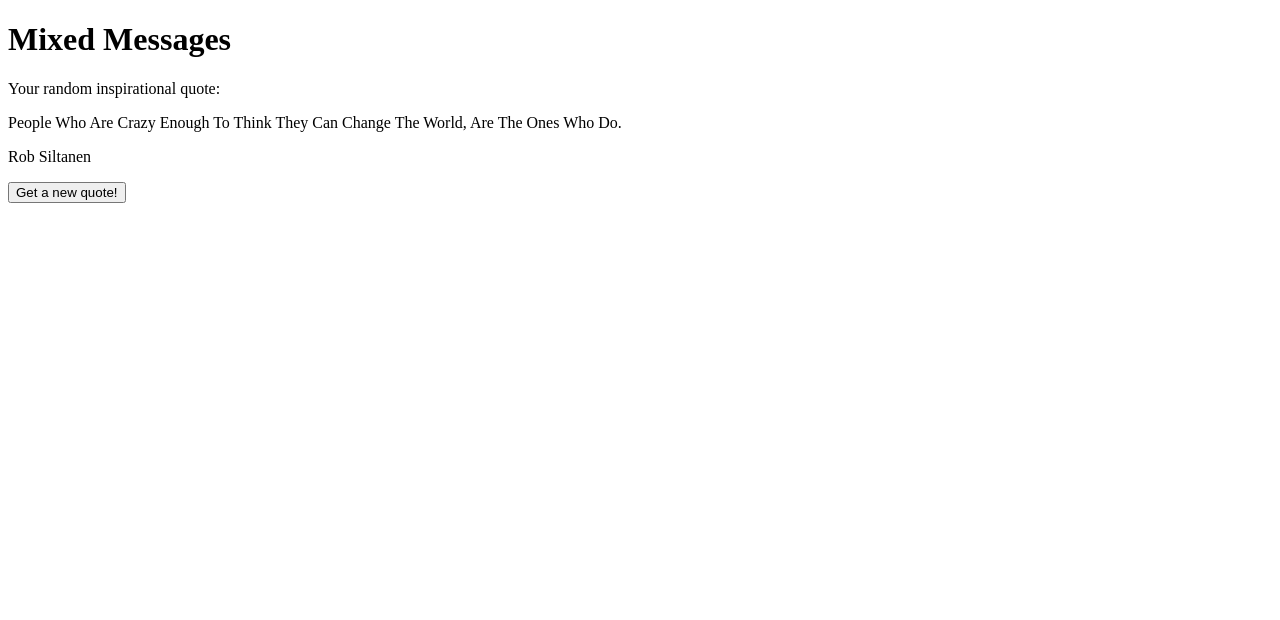
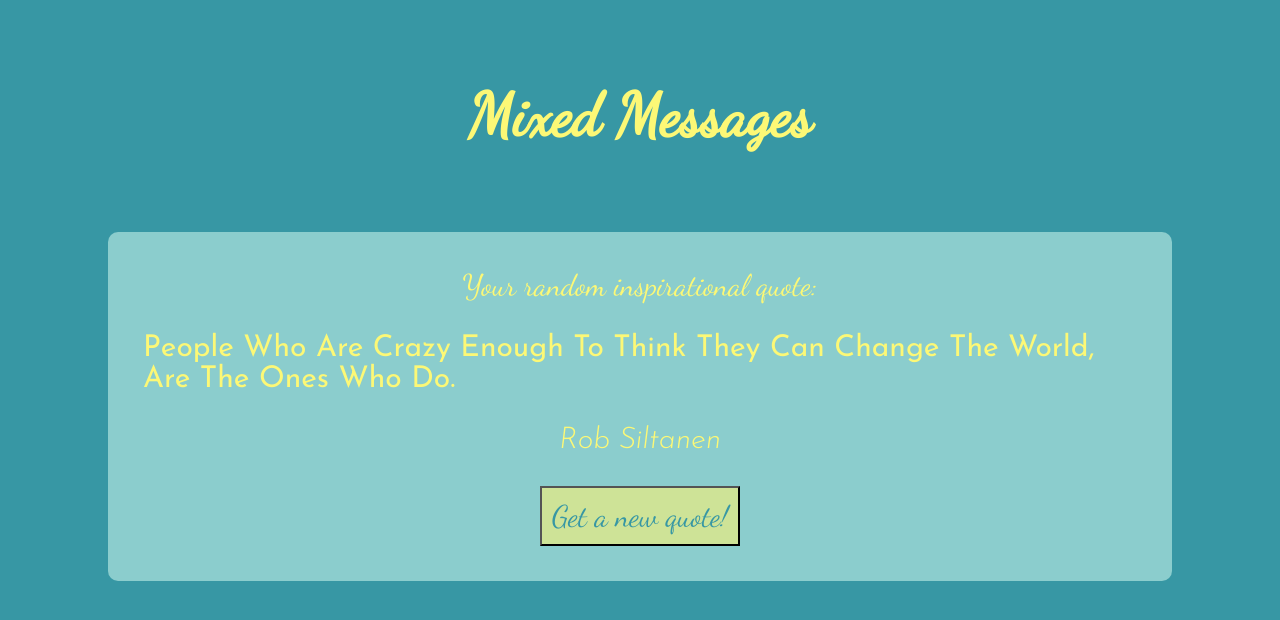
Before and after one commit to Velocima/mixed-messages, a website: page index.html in a window 1280 px wide. Drawn offline with Linux system fonts and the light colour scheme.

Commit message:
initial styling added

```diff
--- /dev/null
+++ b/_variables.scss
@@ -0,0 +1,4 @@
+$font-color: #fcf876;
+$background-color: #3797a4;
+$container-color: #8bcdcd;
+$button-color: #cee397;
--- a/index.html
+++ b/index.html
@@ -6,6 +6,8 @@
     <meta name="description" content="Create, store and view your favourite inspirational quotes with Mixed Messages.">
     <title>Mixed Messages</title>
     <link href="./index.css" type="text/css" rel="stylesheet">
+    <link href="https://fonts.googleapis.com/css2?family=Dancing+Script&display=swap" rel="stylesheet">
+    <link href="https://fonts.googleapis.com/css2?family=Josefin+Sans:ital,wght@0,400;1,300&display=swap" rel="stylesheet">
 </head>
 <body>
     <h1>Mixed Messages</h1>
--- a/index.scss
+++ b/index.scss
@@ -0,0 +1,52 @@
+@import './variables';
+
+* {
+    padding: 0;
+    margin: 0;
+}
+body {
+    display: flex;
+    flex-direction: column;
+    align-items: center;
+    min-width: 100vw;
+    min-height: 100vh;
+    background-color: $background-color;
+    h1 {
+        padding: 10vh 0;
+        font-size: 60px;
+        font-family: 'Dancing Script', cursive;
+        color: $font-color;
+    }
+    .random-quote-container {
+        max-width: 80%;
+        border-radius: 10px;
+        background-color: $container-color;
+        padding: 20px;
+        display: flex;
+        flex-direction: column;
+        align-items: center;
+        p, button {
+            font-family: 'Dancing Script', cursive;
+            color: $font-color;
+            font-size: 30px;
+            margin: 15px;
+        }
+        .random-quote {
+            font-family: 'Josefin Sans', sans-serif;
+        }
+        .random-quote-author {
+            font-family: 'Josefin Sans', sans-serif;
+            font-style: italic;
+            font-weight: 300;
+        }
+        button {
+            padding: 10px;
+            color: $background-color;
+            background-color: $button-color;
+            transition: all 0.1s;
+        }
+        button:active {
+            transform: scale(0.95);
+        }
+    }
+}
```
Also changed, not shown: index.css.
